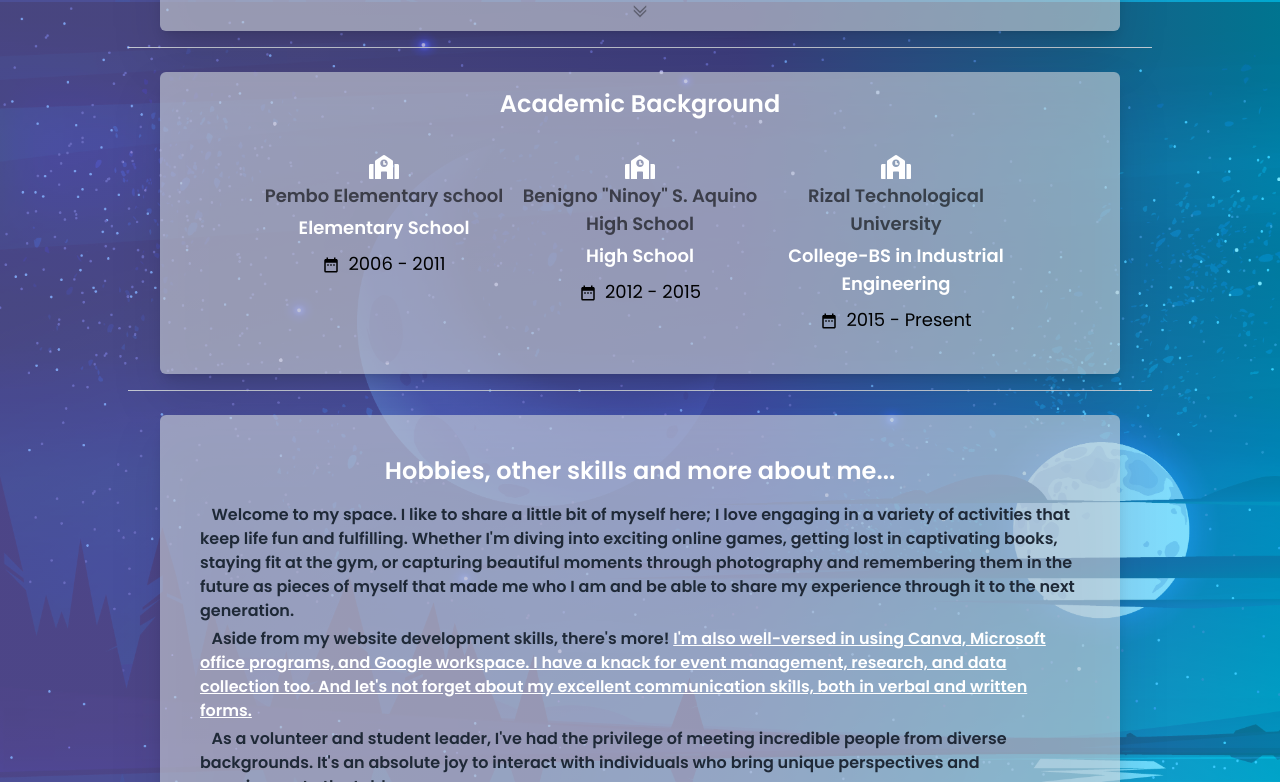
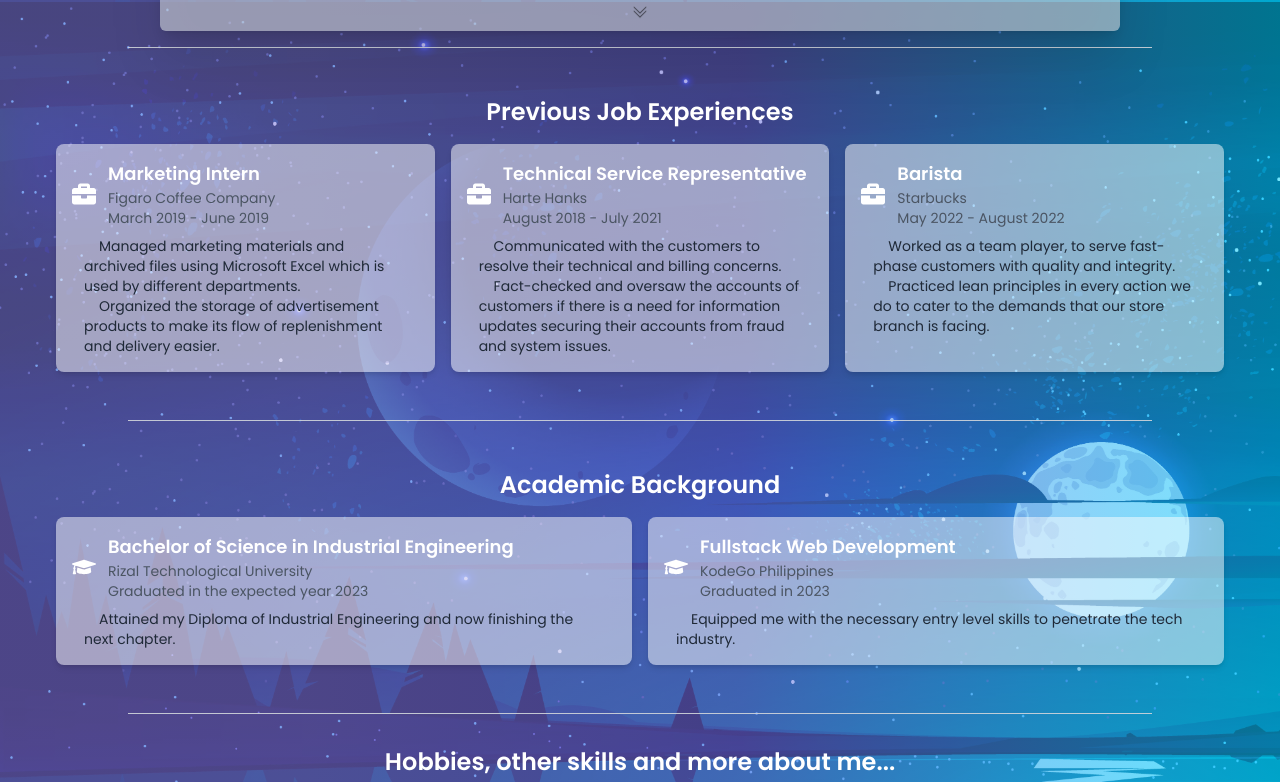
Before and after one commit to Kypso18/PersonalWebPage, a React (Create React App) app: page /about in a window 1280 px wide. Shown: the part 798-1580 px from the top of the page. Built offline with nearby package versions, Linux system fonts and the light colour scheme.

Commit message:
update About.js

```diff
--- /dev/null
+++ b/src/components/Acads.js
@@ -0,0 +1,49 @@
+import React from 'react';
+import { FaGraduationCap } from 'react-icons/fa';
+
+
+
+const academicBackground = [
+  {
+    id: 1,
+    institution: 'Rizal Technological University',
+    degree: 'Bachelor of Science in Industrial Engineering',
+    graduationYear: 'the expected year 2023',
+    description: 'Attained my Diploma of Industrial Engineering and now finishing the next chapter.',
+  },
+  {
+    id: 2,
+    institution: 'KodeGo Philippines',
+    degree: 'Fullstack Web Development',
+    graduationYear: '2023',
+    description: 'Equipped me with the necessary entry level skills to penetrate the tech industry.',
+  },
+  // Add more academic backgrounds as needed
+];
+
+const AcademicBackgroundSection = () => {
+  return (
+    <section className="py-8">
+      <div className="container mx-auto px-12 xl:px-14 md:px-24 lg:px-32 sm:px-20">
+        <h2 className="text-2xl font-bold mb-4 text-center">Academic Background</h2>
+        <div className="grid gap-4 md:grid-cols-2 lg:grid-cols-2">
+          {academicBackground.map((academic) => (
+            <div key={academic.id} className="bg-white/50 rounded-lg p-4 shadow-md">
+              <div className="flex items-center mb-2">
+                <FaGraduationCap className="w-6 h-6 mr-3" />
+                <div>
+                  <p className="text-md lg:text-lg font-bold">{academic.degree}</p>
+                  <p className="text-gray-600 text-sm lg:text-md">{academic.institution}</p>
+                  <p className="text-gray-600 text-sm lg:text-md">Graduated in {academic.graduationYear}</p>
+                </div>
+              </div>
+              <p className="text-gray-800 text-sm lg:text-md px-3">&nbsp; &nbsp;&nbsp;{academic.description}</p>
+            </div>
+          ))}
+        </div>
+      </div>
+    </section>
+  );
+};
+
+export default AcademicBackgroundSection;
--- /dev/null
+++ b/src/components/jobExperiences.js
@@ -0,0 +1,58 @@
+import React from 'react';
+import { FaBriefcase } from 'react-icons/fa';
+
+
+const jobExperiences = [
+  {
+    id: 1,
+    company: 'Figaro Coffee Company',
+    position: 'Marketing Intern',
+    duration: 'March 2019 - June 2019',
+    description: 'Managed marketing materials and archived files using Microsoft Excel which is used by different departments.',
+    more: 'Organized the storage of advertisement products to make its flow of replenishment and delivery easier.',
+  },
+  {
+    id: 2,
+    company: 'Harte Hanks',
+    position: 'Technical Service Representative',
+    duration: 'August 2018 - July 2021',
+    description: 'Communicated with the customers to resolve their technical and billing concerns.',
+    more: 'Fact-checked and oversaw the accounts of customers if there is a need for information updates securing their accounts from fraud and system issues.',
+  },
+  {
+    id: 3,
+    company: 'Starbucks',
+    position: 'Barista',
+    duration: 'May 2022 - August 2022',
+    description: 'Worked as a team player, to serve fast-phase customers with quality and integrity.',
+    more: 'Practiced lean principles in every action we do to cater to the demands that our store branch is facing.',
+  },
+];
+
+const ExperienceSection = () => {
+  return (
+    <section className="py-8">
+    <div className="container mx-auto px-12 xl:px-14 md:px-24 lg:px-32 sm:px-20">
+      <h2 className="text-2xl font-bold mb-4 text-center">Previous Job Experiences</h2>
+      <div className="grid gap-4 md:grid-cols-2 lg:grid-cols-3">
+        {jobExperiences.map((experience) => (
+          <div key={experience.id} className="bg-white/50 rounded-lg p-4 shadow-md">
+            <div className="flex items-center mb-2">
+              <FaBriefcase className="w-6 h-6 mr-3" />
+              <div>
+                <p className="text-md lg:text-lg font-bold">{experience.position}</p>
+                <p className="text-gray-600 text-sm lg:text-md">{experience.company}</p>
+                <p className="text-gray-600 text-sm lg:text-md">{experience.duration}</p>
+              </div>
+            </div>
+            <p className="text-gray-800 text-sm lg:text-md px-3">&nbsp; &nbsp;&nbsp;{experience.description}</p>
+            <p className="text-gray-800 text-sm lg:text-md px-3">&nbsp; &nbsp;&nbsp;{experience.more}</p>
+          </div>
+        ))}
+      </div>
+    </div>
+  </section>
+  );
+};
+
+export default ExperienceSection;
--- a/src/pages/About.js
+++ b/src/pages/About.js
@@ -1,12 +1,13 @@
 import React, { useState, useEffect } from 'react';
 import Divider from '../components/Divider';
-import { FaArrowUp, FaSchool  } from 'react-icons/fa';
-import { MdDateRange } from 'react-icons/md';
+import { FaArrowUp } from 'react-icons/fa';
 import AboutPic from '../assets/AboutPic.jpg';
 import { BsChevronDoubleDown } from 'react-icons/bs';
 import '../pages/About.css';
 import Blogs from '../components/Blogs';
 import MoreAbout from '../assets/Picv1 (3).jpg';
+import JobExp from '../components/jobExperiences';
+import Acad from '../components/Acads'
 
 
 
@@ -35,11 +36,7 @@ const About = () => {
     window.scrollTo({ top: 0, behavior: 'smooth' });
   };
 
-  const timelineData = [
-    { id: 1, school: 'Pembo Elementary school', title: 'Elementary School', year: '2006 - 2011' },
-    { id: 2, school: 'Benigno "Ninoy" S. Aquino High School ', title: 'High School', year: '2012 - 2015' },
-    { id: 3, school: 'Rizal Technological University', title: 'College-BS in Industrial Engineering', year: '2015 - Present' }
-  ];
+
 
 
 
@@ -101,39 +98,17 @@ const About = () => {
         </div>
         </div>
         <Divider />
-        <div className='flex flex-col items-center'>
-        <div className='rounded-md xl:h-fit lg:h-fit w-3/4 px-10 bg-gray-300/60 shadow-lg ml-4 mr-4 mt-2 drop-shadow-2xl'>
+        <JobExp />
+        <Divider />
+        <Acad />
 
-  <h2 className="text-2xl text-center lg:text-center font-bold mt-4">Academic Background</h2>
-  <div className="container mx-auto px-4 py-8">
-    <div className="flex justify-center mx-10 px-auto">
-      <div className="timeline flex flex-row mx-auto px-auto">
-        {timelineData.map((item) => (
-          <div className="timeline-item items-center text-center flex-1" key={item.id}>
-            <div className="timeline-icon flex items-center justify-center">
-              <FaSchool className="text-3xl" />
-            </div>
-            <div className="timeline-content">
-              <h2 className="text-sm sm:text-md md:text-lg lg:text-lg font-bold mb-1 text-black/60">{item.school}</h2>
-              <h3 className="text-md md:text-md lg:text-lg font-semibold mb-2">{item.title}</h3>
-              <p className="text-sm md:text-base lg:text-lg text-black mb-2">
-                <MdDateRange className="inline-block mr-2" />
-                {item.year}
-              </p>
-            </div>
-          </div>
-        ))}
-      </div>
-    </div>
-  </div>
-</div>
-</div>
 
       <Divider />
       <div className='flex flex-col items-center'>
+      <h2 className="text-2xl text-center lg:text-center font-bold mb-4 mt-4">Hobbies, other skills and more about me...</h2>
         <div className='pb-20 rounded-md xl:h-fit lg:h-fit w-3/4 px-10 bg-gray-300/60 shadow-lg ml-4 mr-4 mt-2 drop-shadow-2xl'>
         <br></br>
-          <h2 className="text-2xl text-center lg:text-center font-bold mb-4 mt-4">Hobbies, other skills and more about me...</h2>
+
 
 
           <p className="text-base text-center lg:text-left font-bold mb-1 text-gray-800 ">
```
